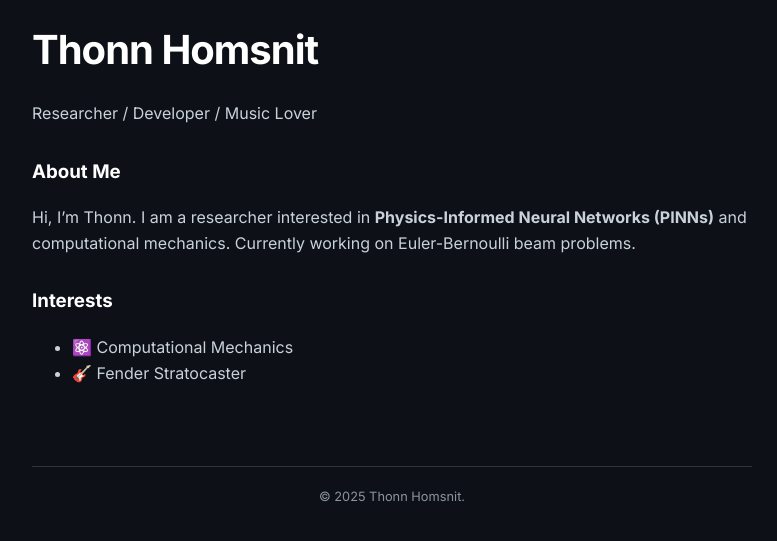
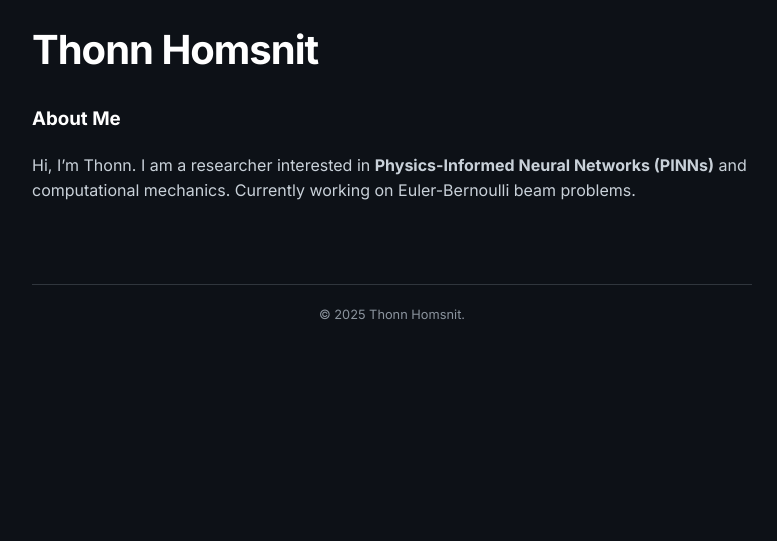
Before and after one commit to thonnh/thonnh.github.io, a Jekyll site: the page built from index.md, in a window 1280 px wide, cut to the strip 307-848 px from the top of the page. Shown: the whole strip, without its empty margins (248-1025 px from the left). Built offline with Jekyll 4.4.1, drawn with Linux system fonts in a browser that asks for light colours.

Commit message:
Update index.md

```diff
--- a/index.md
+++ b/index.md
@@ -3,14 +3,9 @@ layout: default
 title: Home
 ---
 
-<img src="IMG_2811.HEIC" class="profile-img">
+<img src="IMG.png" class="profile-img">
 
 # Thonn Homsnit
-Researcher / Developer / Music Lover
 
 ### About Me
 Hi, I'm Thonn. I am a researcher interested in **Physics-Informed Neural Networks (PINNs)** and computational mechanics. Currently working on Euler-Bernoulli beam problems.
-
-### Interests
-* ⚛️ Computational Mechanics
-* 🎸 Fender Stratocaster
```
